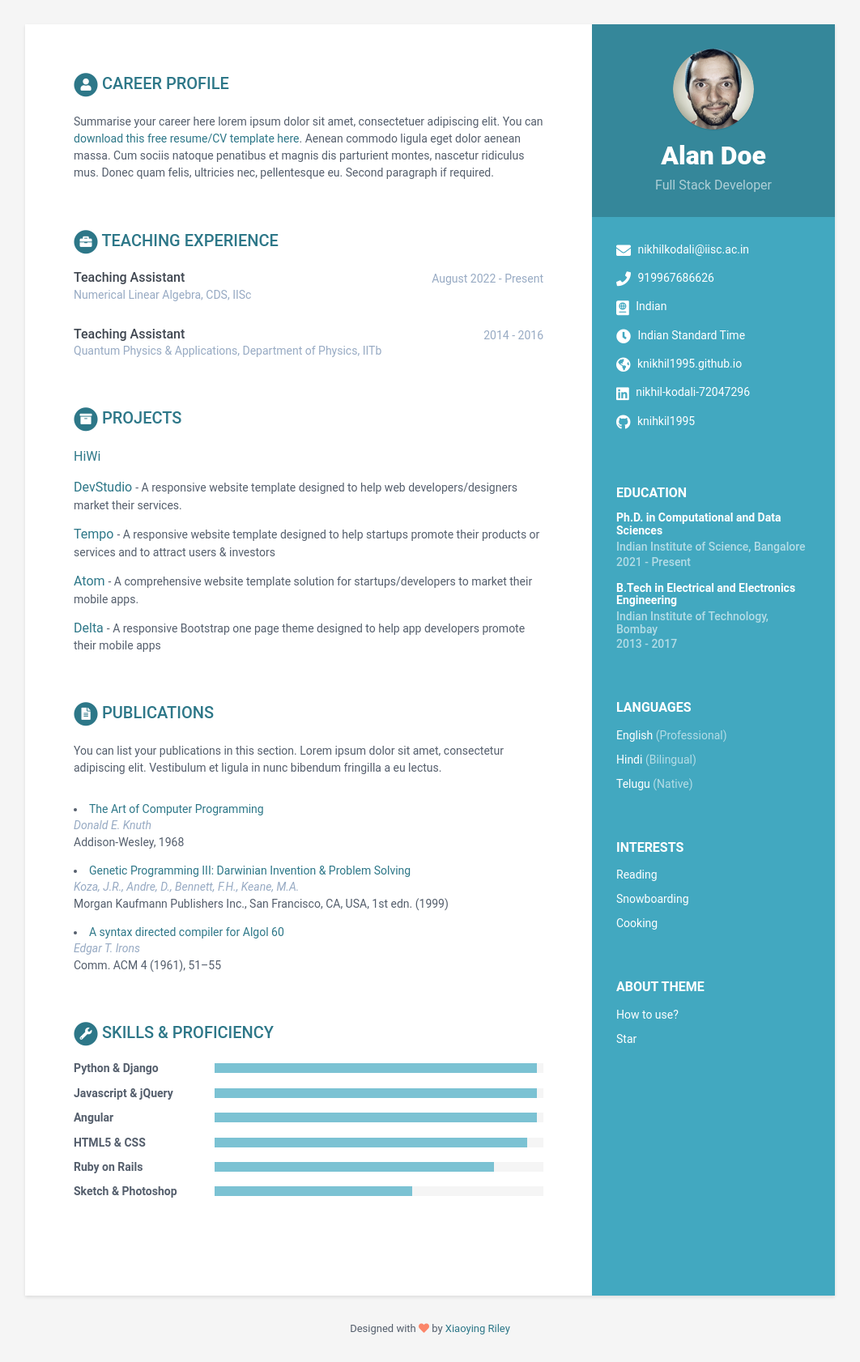
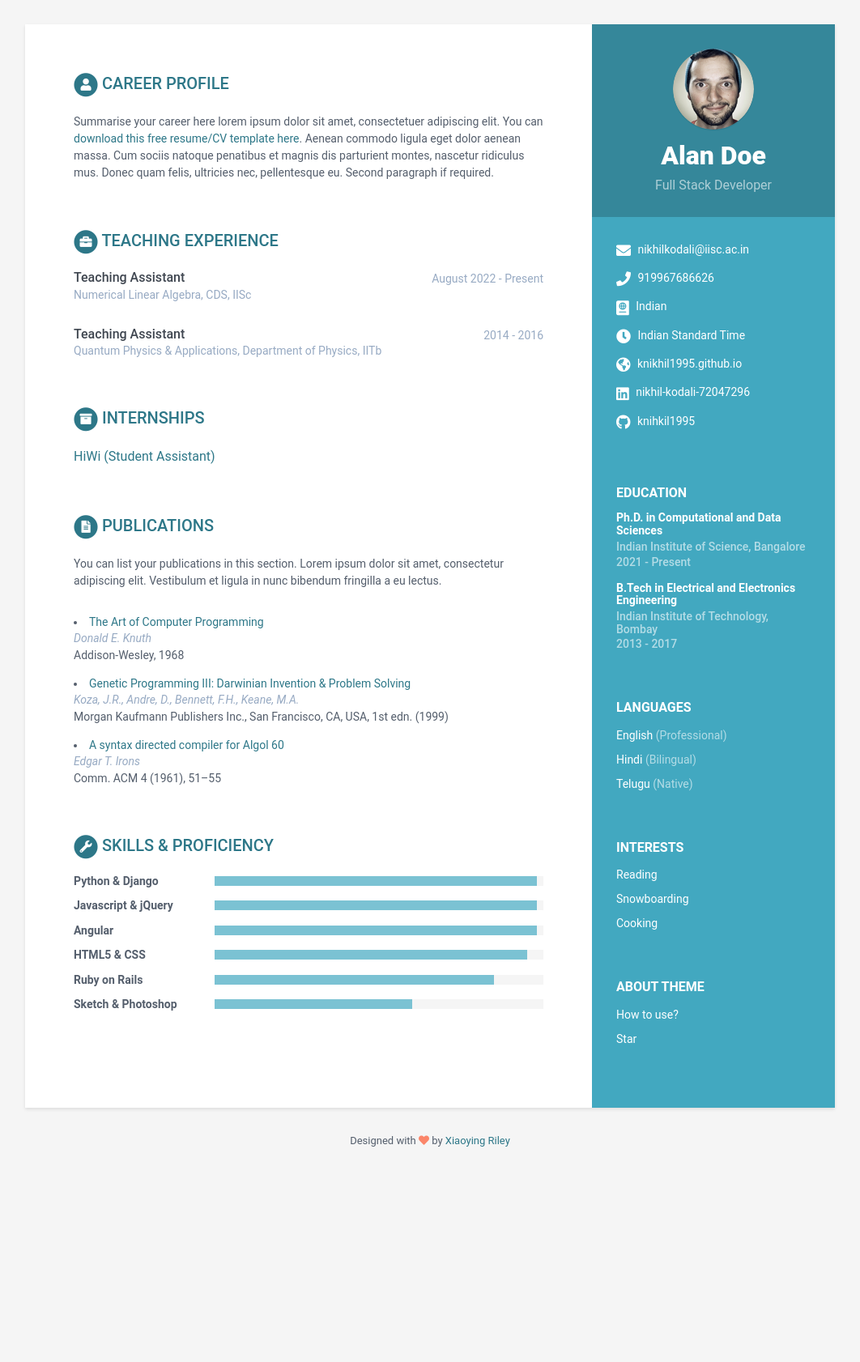
Before and after one commit to knikhil1995/knikhil1995.github.io, a Jekyll site: the page built from index.html, in a window 1280 px wide. Shown: the whole page at 81% size, without its empty margins (109-1171 px from the left). Built offline with Jekyll 4.4.1, drawn with Linux system fonts in a browser that asks for light colours; after the commit the page ends 1450 px from its top, so only the background shows below that.

Commit message:
Details 4

```diff
--- a/_data/data.yml
+++ b/_data/data.yml
@@ -99,29 +99,13 @@ experiences:
         company: Quantum Physics & Applications, Department of Physics, IITb
         details:
 projects:
-    title: Projects
+    title: Internships
     intro:
     assignments:
-      - title: HiWi
+      - title: HiWi (Student Assistant)
         time: 2017 - 2018
         company: Institute for Computational Physics, University of Stuttgart
         details: "I was responsible for performing structural optimization and energy calculations for NV centers in diamond slabs and their interactions with nucleobases using DFT."
-
-      - title: DevStudio
-        link: "#"
-        tagline: "A responsive website template designed to help web developers/designers market their services."
-
-      - title: Tempo
-        link: "#"
-        tagline: "A responsive website template designed to help startups promote their products or services and to attract users &amp; investors"
-
-      - title: Atom
-        link: "#"
-        tagline: "A comprehensive website template solution for startups/developers to market their mobile apps."
-
-      - title: Delta
-        link: "#"
-        tagline: "A responsive Bootstrap one page theme designed to help app developers promote their mobile apps"
 
 publications:
     title: Publications
```
